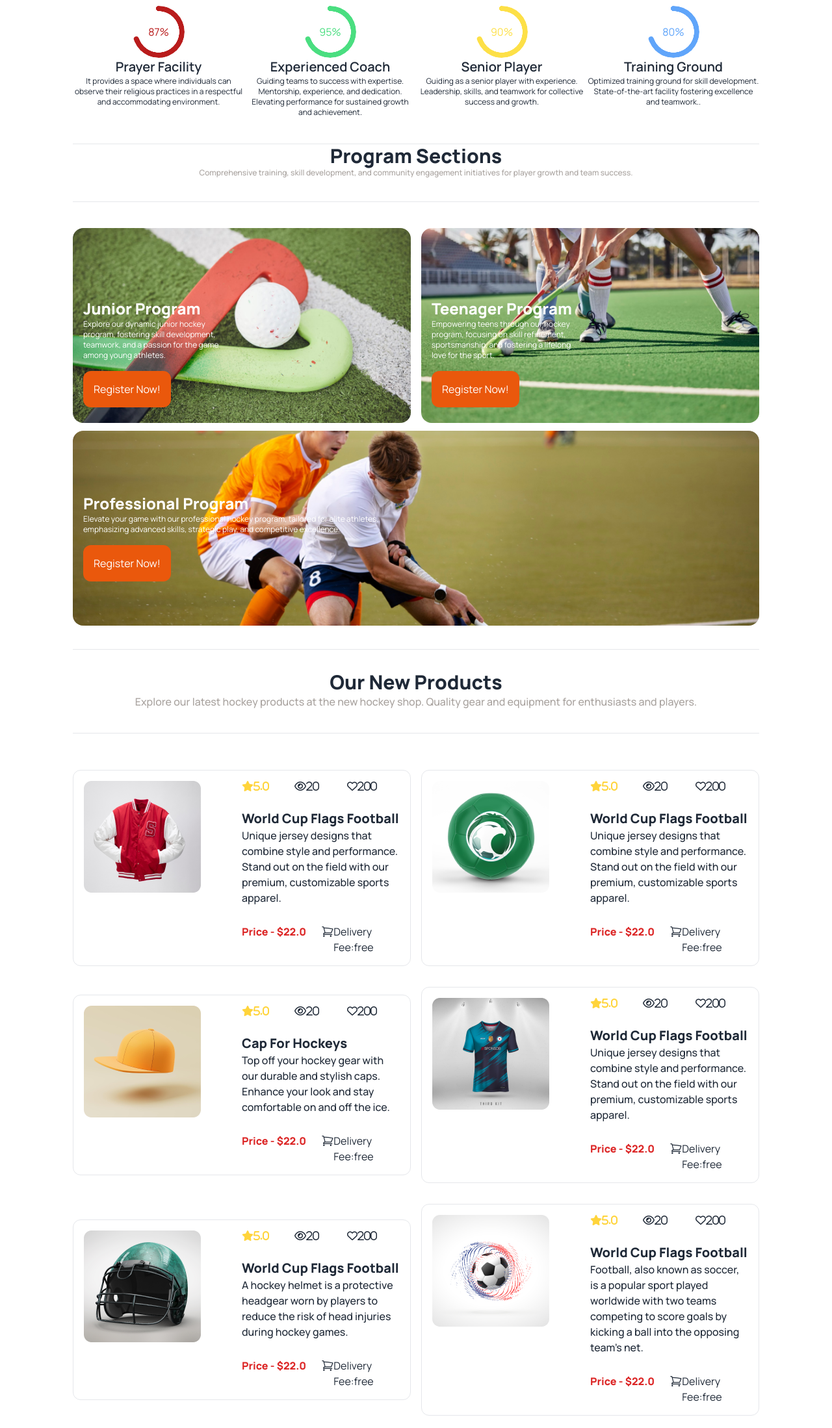
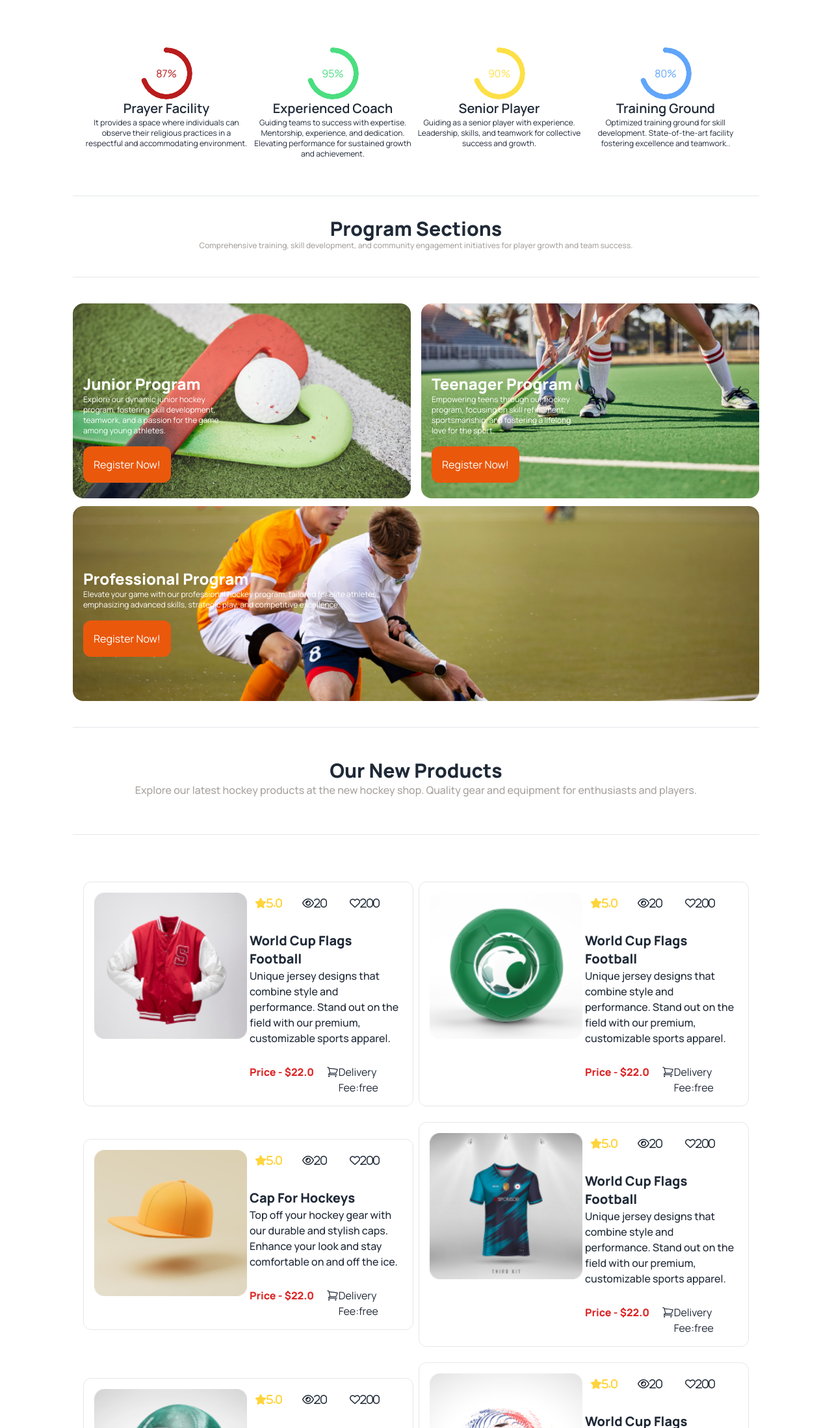
Before and after one commit to sabbir08/hockeys, a plain HTML site: page index.html in a window 1280 px wide. Shown: the part 602-2800 px from the top of the page at 65% size. Drawn offline with nearby package versions, Linux system fonts and the light colour scheme.

Commit message:
make responsive

```diff
--- a/index.html
+++ b/index.html
@@ -28,7 +28,7 @@
 
 </head>
 
-<body>
+<body class="font-manrope">
     <header class="font-manrope mx-28">
         <!-- navbar -->
         <nav>
@@ -68,7 +68,7 @@
 
                 <div class="rounded-xl bg-orange-500">
 
-                    <a class="pl-4 pr-4 rounded-xl text-white">Get Ticket</a>
+                    <a class="pl-1 pr-1 rounded-xl text-white">Get Ticket</a>
                 </div>
             </div>
         </nav>
@@ -108,38 +108,38 @@
     </header>
 
     <!-- main -->
-    <main class="font-manrope mx-28 my-10">
+    <main class="font-manrope  lg:mx-28 my-10">
         <section>
             <hr style="background: rgba(255, 255, 255, 0.15);">
-            <div class="text-center my-7">
+            <div class="text-center p-4 lg:my-7">
                 <h2 class="text-3xl font-extrabold">Professional Hockeys Club</h2>
                 <P class="text-xs font-medium text-stone-400">There are many hockey club around the world,each
                     participating in the various leagues. </P>
             </div>
-            <div class=" mx-auto text-center mt-4 grid grid-cols-1  lg:grid-cols-4">
+            <div class=" mx-auto text-center mt-4 p-4 grid grid-cols-1  lg:grid-cols-4">
                 <div>
-                    <div class="radial-progress text-red-700" style="--value:70;" role="progressbar">87%</div>
+                    <div class="radial-progress text-red-700 mt-4" style="--value:70;" role="progressbar">87%</div>
                     <h3 class="text-xl font-semibold">Prayer Facility</h3>
                     <p class="text-xs font-normal">It provides a space where individuals can observe their religious
                         practices in a respectful and accommodating environment.</p>
 
                 </div>
                 <div>
-                    <div class="radial-progress text-green-400" style="--value:70;" role="progressbar">95%</div>
+                    <div class="radial-progress text-green-400 mt-4" style="--value:70;" role="progressbar">95%</div>
                     <h3 class="text-xl font-semibold">Experienced Coach</h3>
                     <p class="text-xs font-normal">Guiding teams to success with expertise. Mentorship, experience, and
                         dedication. Elevating performance for sustained growth and achievement.</p>
                 </div>
 
                 <div>
-                    <div class="radial-progress text-yellow-300" style="--value:70;" role="progressbar">90%</div>
+                    <div class="radial-progress text-yellow-300 mt-4" style="--value:70;" role="progressbar">90%</div>
                     <h3 class="text-xl font-semibold">Senior Player</h3>
                     <p class="text-xs font-normal">Guiding as a senior player with experience. Leadership, skills, and
                         teamwork for collective success and growth.</p>
                 </div>
 
                 <div>
-                    <div class="radial-progress  text-blue-400 " style="--value:70;" role="progressbar">80%</div>
+                    <div class="radial-progress  text-blue-400 mt-4 " style="--value:70;" role="progressbar">80%</div>
                     <h3 class="text-xl font-semibold">Training Ground</h3>
                     <p class="text-xs font-normal">Optimized training ground for skill development. State-of-the-art
                         facility fostering excellence and teamwork..</p>
@@ -151,43 +151,47 @@
         <!-- Program section -->
         <section class="mt-10">
             <!-- Program section -->
-            <hr class="mt-9" style="background: rgba(255, 255, 255, 0.15);">
+            <hr class="mt-10" style="background: rgba(255, 255, 255, 0.15);">
 
-            <div class="text-center">
+            <div class="text-center mt-8">
                 <h2 class="text-3xl font-extrabold">Program Sections</h2>
                 <p class="text-xs font-medium text-stone-400">Comprehensive training, skill development, and community
                     engagement initiatives for player growth and team success. </p>
             </div>
-            <hr class="mt-9" style="background: rgba(255, 255, 255, 0.15);">
+            <hr class="mt-10" style="background: rgba(255, 255, 255, 0.15);">
 
 
-            <div class=" mt-10 grid grid-cols-2 gap-4 ">
+            <div class=" mt-10 grid grid-cols-1 lg:grid-cols-2 gap-4 ">
                 <div class=" rounded-2xl gap-4 justify-center items-center"
                     style="background-image: url('./asset/2.png'); background-repeat: no-repeat;background-size: cover; height: 300px;">
-                    <div class=" mt-3 relative top-20 w-1/2 p-4 ">
+                    <div class=" mt-3 relative top-10 lg:top-20 w-1/2 p-4 ">
                         <h3 class="text-2xl font-extrabold text-white">Junior Program</h3>
-                        <p class="text-xs text-white font-normal">Explore our dynamic junior hockey program, fostering skill development, teamwork, and a passion for the game among young athletes.</p>
+                        <p class="text-xs text-white font-normal">Explore our dynamic junior hockey program, fostering
+                            skill development, teamwork, and a passion for the game among young athletes.</p>
                         <button class="bg-orange-600 text-white rounded-xl p-4 mt-4">Register Now!</button>
                     </div>
                 </div>
 
                 <div class="  rounded-2xl gap-4 justify-center items-center"
                     style="background-image: url('./asset/3.png'); background-repeat: no-repeat;background-size: cover;height: 300px;">
-                    <div class=" mt-3 relative top-20 w-1/2 p-4 ">
+                    <div class="  mt-3 relative top-10 lg:top-20 w-1/2 p-4 ">
                         <h3 class="text-2xl font-extrabold text-white">Teenager Program</h3>
-                        <p class="text-xs text-white font-normal ">Empowering teens through our hockey program, focusing on skill refinement, sportsmanship, and fostering a lifelong love for the sport.</p>
+                        <p class="text-xs text-white font-normal ">Empowering teens through our hockey program, focusing
+                            on skill refinement, sportsmanship, and fostering a lifelong love for the sport.</p>
                         <button class="bg-orange-600 text-white rounded-xl p-4 mt-4">Register Now!</button>
                     </div>
                 </div>
 
             </div>
 
-                <div >
+            <div>
                 <div class=" rounded-2xl  gap-4 "
                     style="background-image: url('./asset/4.png'); background-repeat: no-repeat;background-size: cover;height: 300px;">
-                        <div class=" mt-3 relative top-20 w-1/2 p-4 ">
+                    <div class="  mt-3 relative top-10 lg:top-20 w-1/2 p-4 ">
                         <h3 class="text-2xl font-extrabold text-white">Professional Program</h3>
-                            <p class="text-xs text-white font-normal">Elevate your game with our professional hockey program, tailored for elite athletes, emphasizing advanced skills, strategic play, and competitive excellence.</p>
+                        <p class="text-xs text-white font-normal">Elevate your game with our professional hockey
+                            program, tailored for elite athletes, emphasizing advanced skills, strategic play, and
+                            competitive excellence.</p>
                         <button class="bg-orange-600 text-white rounded-xl p-4 mt-4">Register Now!</button>
                     </div>
                 </div>
@@ -196,24 +200,24 @@
         </section>
 
         <!-- Our New Products -->
-        <hr class="mt-9" style="background: rgba(255, 255, 255, 0.15);">
+        <hr class="mt-10" style="background: rgba(255, 255, 255, 0.15);">
         <section>
 
-            <div class="text-center mt-8 ">
+            <div class="text-center p-4 mt-8 ">
 
                 <h2 class="text-3xl font-extrabold">Our New Products</h2>
                 <p class="text-base font-medium text-stone-400">Explore our latest hockey products at the new hockey
                     shop. Quality gear and equipment for enthusiasts and players. </p>
 
             </div>
-            <hr class="mt-9" style="background: rgba(255, 255, 255, 0.15);">
+            <hr class="mt-10" style="background: rgba(255, 255, 255, 0.15);">
 
-            <div class="mt-10 grid grid-cols-1 lg:grid-cols-2 justify-between items-center gap-4 bg-[#fff]">
+            <div class="mt-10 grid grid-cols-1 p-4  lg:grid-cols-2 justify-between items-center gap-2 bg-[#fff]">
                 <div class="mt-4">
-                    <div class="grid grid-cols-1 lg:grid-cols-2 rounded-xl border p-4">
-                        <img src="./asset/5.png" alt="">
+                    <div class="grid grid-cols-1 lg:grid-cols-2 rounded-xl border gap-1 p-4">
+                        <img class="w-full " src="./asset/5.png" alt="">
                         <div>
-                            <div class="grid grid-cols-3">
+                            <div class="grid grid-cols-3 p-2">
                                 <i class="fa-solid fa-star " style="color: #FFD43B;">5.0</i>
 
                                 <i class="fa-regular fa-eye">20</i>
@@ -242,10 +246,10 @@
 
                 <!-- second -->
                 <div class="mt-4">
-                    <div class="grid grid-cols-1 lg:grid-cols-2 rounded-xl border p-4">
-                        <img src="./asset/6.png" alt="">
+                    <div class="grid grid-cols-1 lg:grid-cols-2 rounded-xl border gap-1 p-4">
+                        <img  src="./asset/6.png" alt="" class="w-full">
                         <div>
-                            <div class="grid grid-cols-3">
+                            <div class="grid grid-cols-3 p-2">
                                 <i class="fa-solid fa-star " style="color: #FFD43B;">5.0</i>
 
                                 <i class="fa-regular fa-eye">20</i>
@@ -273,10 +277,10 @@
                 </div>
 
                 <div class="mt-4">
-                    <div class="grid grid-cols-1 lg:grid-cols-2 rounded-xl border p-4">
-                        <img src="./asset/7.png" alt="">
+                    <div class="grid grid-cols-1 lg:grid-cols-2 rounded-xl border gap-1 p-4">
+                        <img src="./asset/7.png" alt="" class="w-full">
                         <div>
-                            <div class="grid grid-cols-3">
+                            <div class="grid grid-cols-3 p-2">
                                 <i class="fa-solid fa-star " style="color: #FFD43B;">5.0</i>
 
                                 <i class="fa-regular fa-eye">20</i>
@@ -306,10 +310,10 @@
 
 
                 <div class="mt-4">
-                    <div class="grid grid-cols-1 lg:grid-cols-2 rounded-xl border p-4">
-                        <img src="./asset/8.png" alt="">
+                    <div class="grid grid-cols-1 lg:grid-cols-2 rounded-xl border gap-1 p-4">
+                        <img src="./asset/8.png" alt="" class="w-full">
                         <div>
-                            <div class="grid grid-cols-3">
+                            <div class="grid grid-cols-3 p-2">
                                 <i class="fa-solid fa-star " style="color: #FFD43B;">5.0</i>
 
                                 <i class="fa-regular fa-eye">20</i>
@@ -337,10 +341,10 @@
                 </div>
 
                 <div class="mt-4">
-                    <div class="grid grid-cols-1 lg:grid-cols-2 rounded-xl border p-4">
-                        <img src="./asset/9.png" alt="">
+                    <div class="grid grid-cols-1 lg:grid-cols-2 rounded-xl border gap-1 p-4">
+                        <img src="./asset/9.png" alt="" class="w-full">
                         <div>
-                            <div class="grid grid-cols-3">
+                            <div class="grid grid-cols-3 p-2">
                                 <i class="fa-solid fa-star " style="color: #FFD43B;">5.0</i>
 
                                 <i class="fa-regular fa-eye">20</i>
@@ -368,10 +372,10 @@
                 </div>
 
                 <div class="mt-4">
-                    <div class="grid grid-cols-1 lg:grid-cols-2 rounded-xl border p-4">
-                        <img src="./asset/10.png" alt="">
+                    <div class="grid grid-cols-1 lg:grid-cols-2 rounded-xl border gap-1 p-4">
+                        <img src="./asset/10.png" alt=""class="w-full">
                         <div>
-                            <div class="grid grid-cols-3">
+                            <div class="grid grid-cols-3 p-2">
                                 <i class="fa-solid fa-star " style="color: #FFD43B;">5.0</i>
 
                                 <i class="fa-regular fa-eye">20</i>
@@ -500,8 +504,8 @@
                 <hr class="mt-9" style="background: rgba(255, 255, 255, 0.15);">
             </div>
 
-            <div class="grid grid-cols-2">
-                <div class="pt-6 ">
+            <div class="grid grid-cols-2 gap-4 mt-5">
+                <div class="p-5 rounded-xl border  ">
                     <div class="mt-6 p-8 rounded-xl border bg-slate-100">
                         <img src="./asset/12.png" alt="">
                         <h3 class="text-xs font-normal pt-5">Phone Number :<br> <span
@@ -520,27 +524,36 @@
                 </div>
 
 
+                <div class="">
+                    <div class="grid grid-cols-2 gap-x-56 mt-5">
                         <div>
-                    <div>
-
                             <label for="fname">Your name:</label><br>
-                        <input type="text" placeholder="Enter your full name" class="p-2 border rounded-lg">
-                        <label for="Email">Email:</label>
-                        <input type="text" placeholder="Enter your Email " class="p-2 border rounded-lg"><br><br>
-
+                            <input type="text" placeholder="Enter your full name" class="p-2 border rounded-lg"><br>
                         </div>
                             <div>
-                        <label for="Email">Subject:</label><br>
-                        <input type="text" placeholder="Enter your Subject " class="p-2 border rounded-lg">
-                        <label for="Phone">Phone Number:</label><br>
-                        <input type="text" placeholder="Enter your Phone Number " class=" p-2 border rounded-lg">
+                            <label for="Email">Email:</label><br>
+                            <input type="text" placeholder="Enter your Email " class="p-2 border rounded-lg">
                         </div>
                         <div>
-                        <label for="Message">Message:</label><br>
-                        <input type="text" placeholder="Message" class="h-36 border rounded-lg "><br><br>
+                            <label for="fname">Subject:</label><br>
+                            <input type="text" placeholder="Enter your Subject" class="p-2 border rounded-lg"><br>
+                        </div>
+                            <div>
+                            <label for="Email">Phone Number:</label><br>
+                            <input type="text" placeholder="Enter your Phone Number" class="p-2  border rounded-lg">
+                        </div>
+                    </div>
+                            <div class="grid grid-cols-1">
+                                <label for="Email">Message:</label><br>
+                                <!-- <input type="text" placeholder="Write your Message " class="h-60 border rounded-lg"> -->
+                                <textarea id="" name="" rows="4" cols="50" placeholder="Write your Message" class="border rounded-xl pl-4"></textarea>
+                            </div>
 
-                        <input type="submit" value="Submit">
+                            <div class="grid grid-cols-1 mt-7">
+                                <button class="bg-orange-600 text-2xl font-extrabold text-white border rounded-xl">Send Message</button>
                             </div>
+
+
                 </div>
             </div>
         </section>
```
Lines whose indentation alone changed are shown as unchanged.
